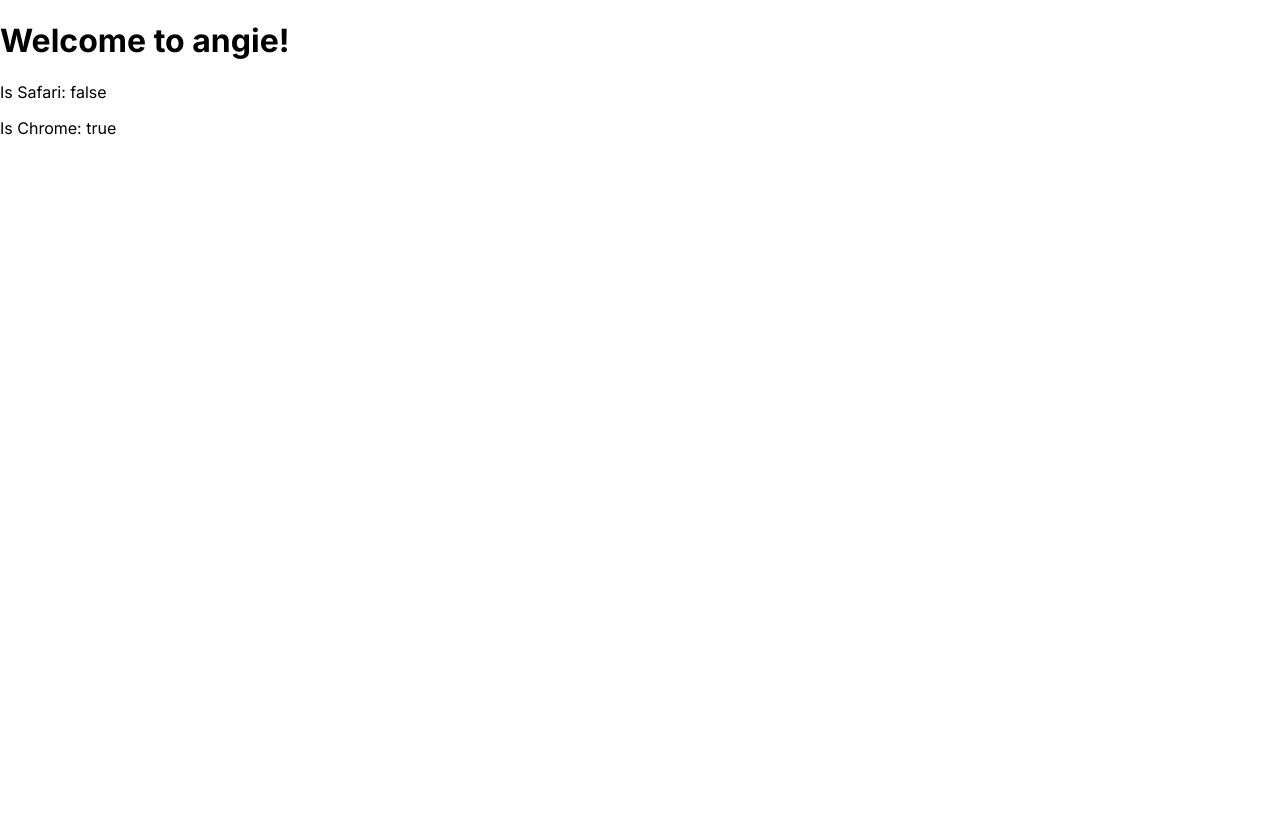
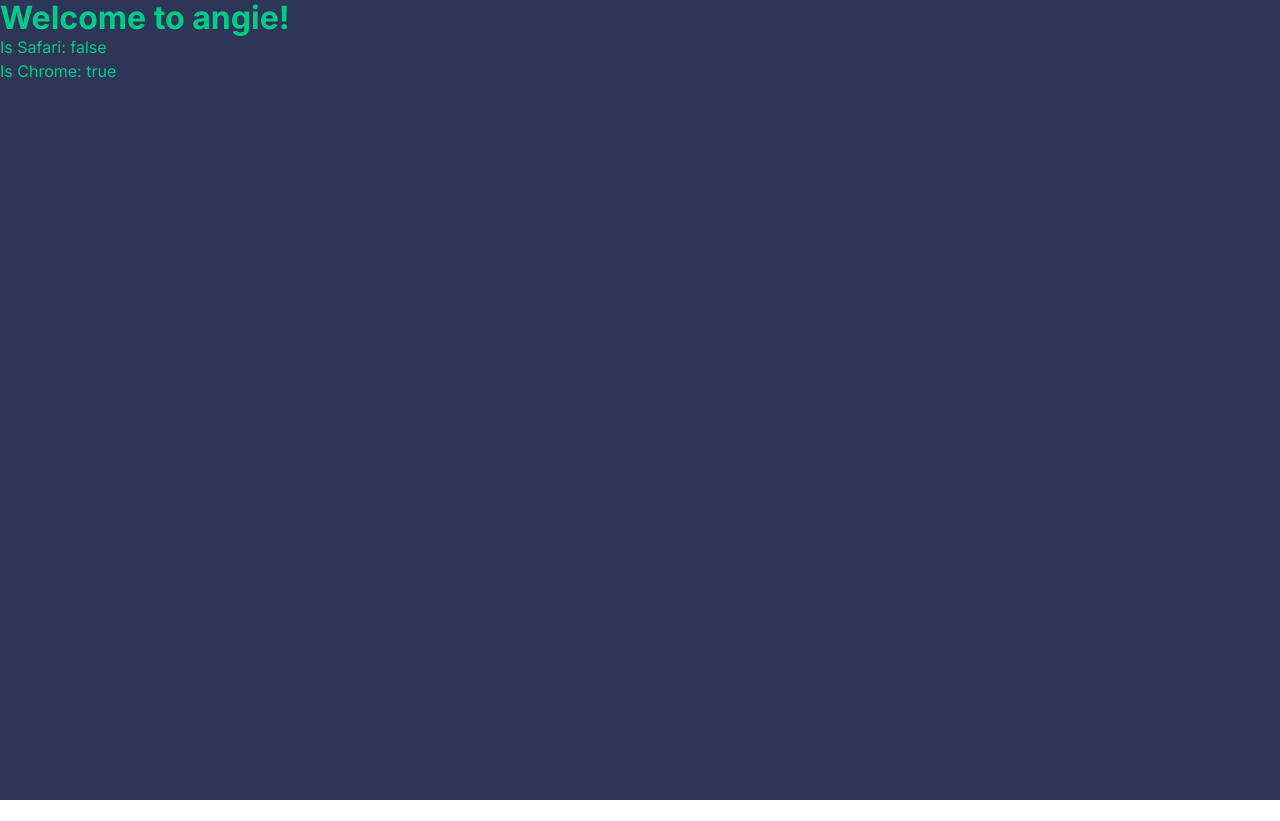
Before and after one commit to fyodorio/angie, an Angular app: page / in a window 1280 px wide. After the commit the page ends 800 px from the top, so only its background shows below. Built offline with nearby package versions, Linux system fonts and the light colour scheme.

Commit message:
chore: stylesheet architecture

```diff
--- a/src/app/app.component.ts
+++ b/src/app/app.component.ts
@@ -6,17 +6,30 @@ import { Platform } from "@angular/cdk/platform";
   selector: 'my-root',
   imports: [RouterOutlet],
   template: `
-    <h1>Welcome to {{ title }}!</h1>
+    <main class="my-root">
+      <h1>Welcome to {{ title }}!</h1>
 
-    <p>Is Safari: {{ platform.SAFARI }}</p>
-    <p>Is Chrome: {{ platform.BLINK }}</p>
+      <section>
+        <p>Is Safari: {{ platform.SAFARI }}</p>
+        <p>Is Chrome: {{ platform.BLINK }}</p>
+      </section>
 
-    <router-outlet/>
+      <router-outlet/>
+    </main>
   `,
-  styles: [],
+  styles: `
+    .my-root {
+      display: flex;
+      flex: 1;
+      flex-direction: column;
+      background-color: var(--secondary-color);
+      color: var(--primary-color);
+    }
+  `,
   changeDetection: ChangeDetectionStrategy.OnPush
 })
 export class AppComponent {
   platform = inject(Platform);
+
   title = 'angie';
 }
--- a/src/styles.css
+++ b/src/styles.css
@@ -1,9 +1,5 @@
-/* You can add global styles to this file, and also import other style files */
-html, body {
-  height: 100%;
-}
-
-body {
-  margin: 0;
-  font-family: Inter, "Helvetica Neue", sans-serif;
-}
+@import url('stylesheets/base.css');
+@import url('stylesheets/variables.css');
+@import url('stylesheets/typography.css');
+@import url('stylesheets/layout.css');
+@import url('stylesheets/components.css');
--- /dev/null
+++ b/src/stylesheets/base.css
@@ -0,0 +1,88 @@
+/*
+  Opinionated CSS resets of all sorts. Mostly based on:
+  - https://www.joshwcomeau.com/css/custom-css-reset/
+  - https://piccalil.li/blog/a-more-modern-css-reset/
+  (and personal preferences)
+*/
+
+/* Use a more-intuitive box-sizing model */
+*, *::before, *::after {
+  box-sizing: border-box;
+}
+
+/* Prevent font size inflation */
+html {
+  -moz-text-size-adjust: none;
+  -webkit-text-size-adjust: none;
+  text-size-adjust: none;
+}
+
+/* Remove default margin */
+* {
+  margin: 0;
+}
+
+/* Remove list styles on ul, ol elements with a list role, which suggests default styling will be removed */
+ul[role='list'],
+ol[role='list'] {
+  list-style: none;
+}
+
+body {
+  /* Add accessible line-height */
+  line-height: 1.5;
+  /* Improve text rendering */
+  -webkit-font-smoothing: antialiased;
+  /* Pretty handy, especially if you’re gonna be setting decorative elements */
+  min-height: 100vh;
+}
+
+/* Set shorter line heights on headings and interactive elements */
+h1, h2, h3, h4,
+button, input, label {
+  line-height: 1.1;
+}
+
+/* Improve media defaults */
+img, picture, video, canvas, svg {
+  display: block;
+  max-width: 100%;
+}
+
+/* Inherit fonts for form controls */
+input, button, textarea, select {
+  font: inherit;
+}
+
+/* Make sure textareas without a rows attribute are not tiny */
+textarea:not([rows]) {
+  min-height: 10em
+}
+
+/* Avoid text overflows */
+p, h1, h2, h3, h4, h5, h6 {
+  overflow-wrap: break-word;
+}
+
+/* Improve line wrapping */
+p {
+  text-wrap: pretty;
+}
+
+h1, h2, h3, h4, h5, h6 {
+  text-wrap: balance;
+}
+
+/* Anything that has been anchored to should have extra scroll margin */
+:target {
+  scroll-margin-block: 5ex;
+}
+
+/* Root host element styles (Angular-specific, project-specific) */
+my-root {
+  /* Base sizing and display alignments */
+  display: flex;
+  flex-direction: column;
+  height: 100vh;
+  isolation: isolate; /* Create a root stacking context for the root element */
+}
--- /dev/null
+++ b/src/stylesheets/typography.css
@@ -0,0 +1,3 @@
+body {
+  font-family: Inter, "Helvetica Neue", sans-serif;
+}
--- /dev/null
+++ b/src/stylesheets/variables.css
@@ -0,0 +1,4 @@
+:root {
+  --primary-color: #0C8;
+  --secondary-color: #2D3656;
+}
```
Also changed, not shown: src/stylesheets/components.css (added), src/stylesheets/layout.css (added).
